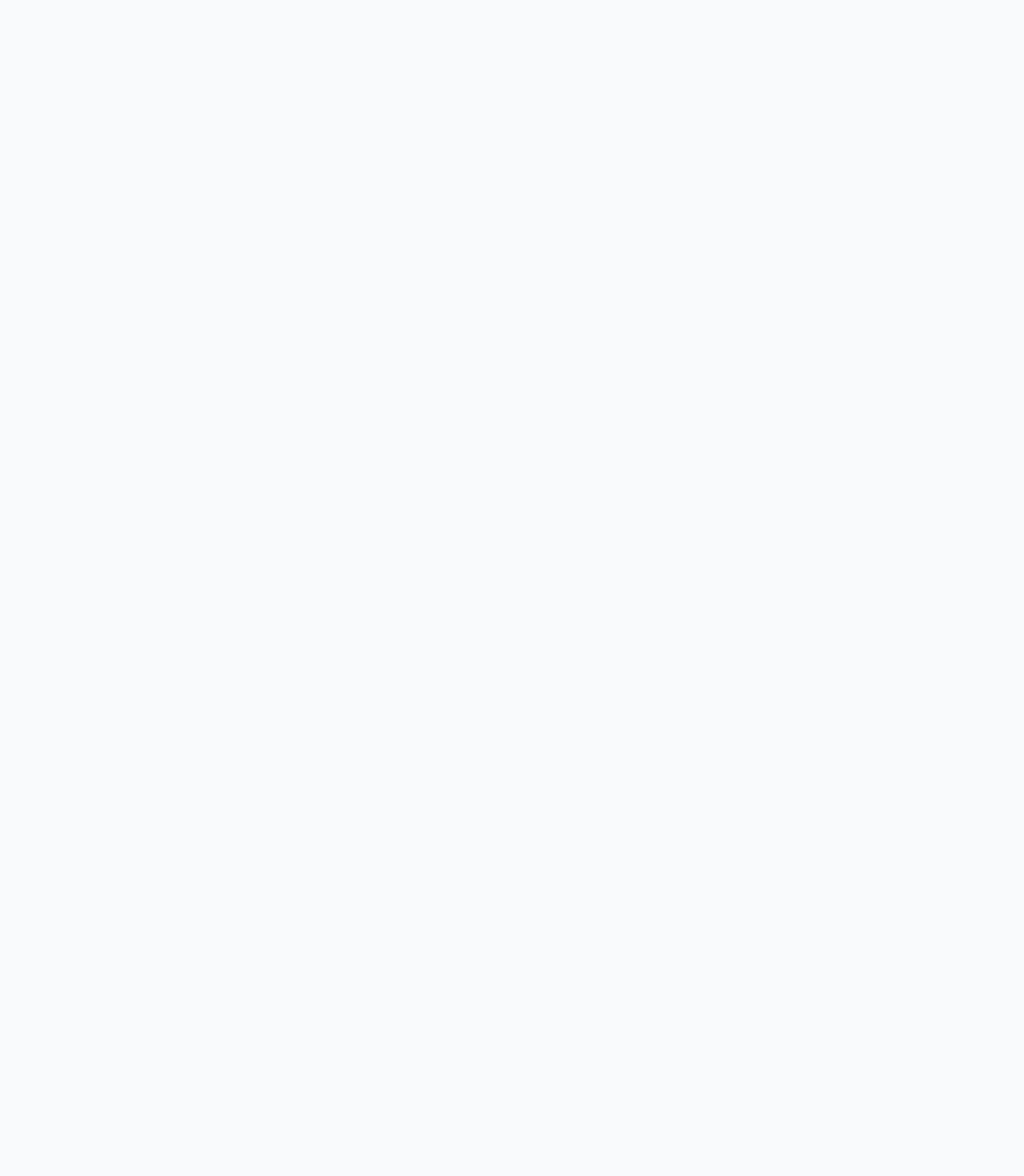
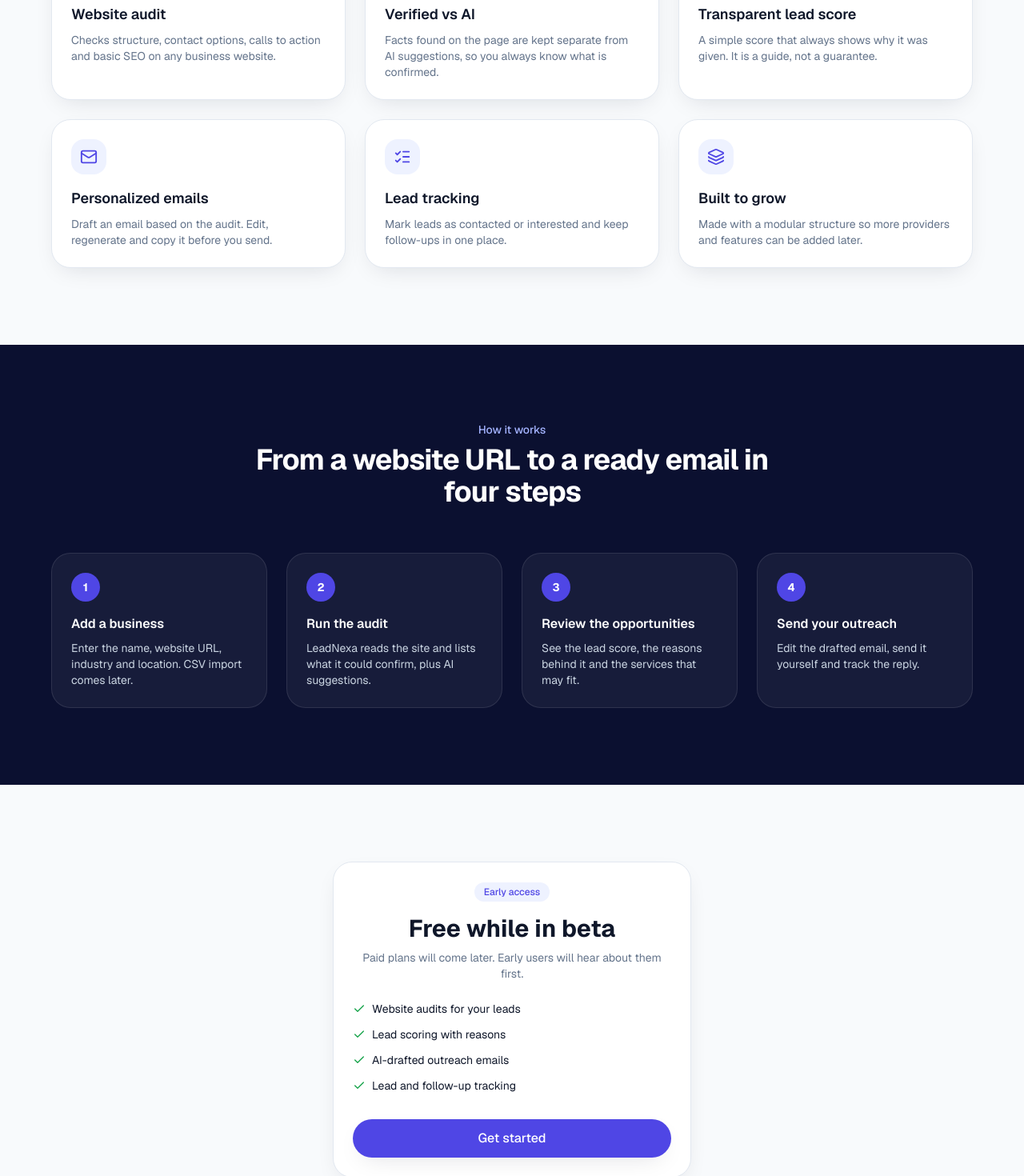
Before and after one commit to 109ART/leadnexa, a Next.js app: page / in a window 1280 px wide. Shown: the part 1330-2800 px from the top of the page at 80% size. Before the commit the page ends 949 px from the top, so only its background shows below. Built offline with nearby package versions, Linux system fonts and the light colour scheme.

Commit message:
Complete landing page sections

```diff
--- a/src/app/(marketing)/layout.tsx
+++ b/src/app/(marketing)/layout.tsx
@@ -1,4 +1,5 @@
 import Navbar from "@/components/marketing/Navbar";
+import Footer from "@/components/marketing/Footer";
 
 export default function MarketingLayout({
   children,
@@ -9,6 +10,7 @@ export default function MarketingLayout({
     <>
       <Navbar />
       {children}
+      <Footer />
     </>
   );
 }
--- a/src/app/(marketing)/page.tsx
+++ b/src/app/(marketing)/page.tsx
@@ -1,9 +1,17 @@
 import Hero from "@/components/marketing/Hero";
+import Features from "@/components/marketing/Features";
+import HowItWorks from "@/components/marketing/HowItWorks";
+import Pricing from "@/components/marketing/Pricing";
+import Cta from "@/components/marketing/Cta";
 
 export default function HomePage() {
   return (
     <main>
       <Hero />
+      <Features />
+      <HowItWorks />
+      <Pricing />
+      <Cta />
     </main>
   );
 }
--- a/src/app/globals.css
+++ b/src/app/globals.css
@@ -21,3 +21,6 @@ body {
   color: var(--color-text);
   font-family: var(--font-geist-sans), Arial, sans-serif;
 }
+html {
+  scroll-behavior: smooth;
+}
--- /dev/null
+++ b/src/components/marketing/Cta.tsx
@@ -0,0 +1,23 @@
+import Link from "next/link";
+import Reveal from "@/components/ui/Reveal";
+
+export default function Cta() {
+  return (
+    <section className="px-4 pb-24">
+      <Reveal className="mx-auto max-w-5xl rounded-[2rem] bg-linear-to-br from-primary to-secondary px-6 py-16 text-center text-white shadow-soft">
+        <h2 className="text-3xl font-bold tracking-tight sm:text-4xl">
+          Ready to find your next client?
+        </h2>
+        <p className="mx-auto mt-4 max-w-xl text-indigo-100">
+          Add your first business and see what LeadNexa finds on its website.
+        </p>
+        <Link
+          href="/signup"
+          className="mt-8 inline-block rounded-full bg-white px-7 py-3.5 font-medium text-primary transition hover:bg-indigo-50"
+        >
+          Start for free
+        </Link>
+      </Reveal>
+    </section>
+  );
+}
--- /dev/null
+++ b/src/components/marketing/Features.tsx
@@ -0,0 +1,69 @@
+import { Search, Gauge, Mail, ListChecks, ShieldCheck, Layers } from "lucide-react";
+import Card from "@/components/ui/Card";
+import Reveal from "@/components/ui/Reveal";
+
+const features = [
+  {
+    icon: Search,
+    title: "Website audit",
+    text: "Checks structure, contact options, calls to action and basic SEO on any business website.",
+  },
+  {
+    icon: ShieldCheck,
+    title: "Verified vs AI",
+    text: "Facts found on the page are kept separate from AI suggestions, so you always know what is confirmed.",
+  },
+  {
+    icon: Gauge,
+    title: "Transparent lead score",
+    text: "A simple score that always shows why it was given. It is a guide, not a guarantee.",
+  },
+  {
+    icon: Mail,
+    title: "Personalized emails",
+    text: "Draft an email based on the audit. Edit, regenerate and copy it before you send.",
+  },
+  {
+    icon: ListChecks,
+    title: "Lead tracking",
+    text: "Mark leads as contacted or interested and keep follow-ups in one place.",
+  },
+  {
+    icon: Layers,
+    title: "Built to grow",
+    text: "Made with a modular structure so more providers and features can be added later.",
+  },
+];
+
+export default function Features() {
+  return (
+    <section id="features" className="px-4 py-24">
+      <div className="mx-auto max-w-6xl">
+        <Reveal className="mx-auto max-w-2xl text-center">
+          <p className="text-sm font-medium text-primary">Features</p>
+          <h2 className="mt-2 text-3xl font-bold tracking-tight sm:text-4xl">
+            Everything you need to reach the right clients
+          </h2>
+          <p className="mt-4 text-muted">
+            Less time researching, more time on outreach that actually fits
+            each business.
+          </p>
+        </Reveal>
+
+        <div className="mt-14 grid gap-6 sm:grid-cols-2 lg:grid-cols-3">
+          {features.map((f, i) => (
+            <Reveal key={f.title} delay={i * 0.05}>
+              <Card className="h-full transition duration-200 hover:-translate-y-1 hover:shadow-lg">
+                <span className="grid h-11 w-11 place-items-center rounded-2xl bg-indigo-50 text-primary">
+                  <f.icon size={22} />
+                </span>
+                <h3 className="mt-4 text-lg font-semibold">{f.title}</h3>
+                <p className="mt-2 text-sm text-muted">{f.text}</p>
+              </Card>
+            </Reveal>
+          ))}
+        </div>
+      </div>
+    </section>
+  );
+}
--- /dev/null
+++ b/src/components/marketing/Footer.tsx
@@ -0,0 +1,19 @@
+import Link from "next/link";
+import { APP_NAME } from "@/lib/constants";
+
+export default function Footer() {
+  return (
+    <footer className="border-t border-border px-4 py-10">
+      <div className="mx-auto flex max-w-6xl flex-col items-center justify-between gap-4 text-sm text-muted sm:flex-row">
+        <p>
+          © {new Date().getFullYear()} {APP_NAME}. All rights reserved.
+        </p>
+        <div className="flex gap-6">
+          <Link href="#features" className="hover:text-text">Features</Link>
+          <Link href="#how-it-works" className="hover:text-text">How it works</Link>
+          <Link href="#pricing" className="hover:text-text">Pricing</Link>
+        </div>
+      </div>
+    </footer>
+  );
+}
--- /dev/null
+++ b/src/components/marketing/HowItWorks.tsx
@@ -0,0 +1,49 @@
+import Reveal from "@/components/ui/Reveal";
+
+const steps = [
+  {
+    title: "Add a business",
+    text: "Enter the name, website URL, industry and location. CSV import comes later.",
+  },
+  {
+    title: "Run the audit",
+    text: "LeadNexa reads the site and lists what it could confirm, plus AI suggestions.",
+  },
+  {
+    title: "Review the opportunities",
+    text: "See the lead score, the reasons behind it and the services that may fit.",
+  },
+  {
+    title: "Send your outreach",
+    text: "Edit the drafted email, send it yourself and track the reply.",
+  },
+];
+
+export default function HowItWorks() {
+  return (
+    <section id="how-it-works" className="bg-navy px-4 py-24 text-white">
+      <div className="mx-auto max-w-6xl">
+        <Reveal className="mx-auto max-w-2xl text-center">
+          <p className="text-sm font-medium text-indigo-300">How it works</p>
+          <h2 className="mt-2 text-3xl font-bold tracking-tight sm:text-4xl">
+            From a website URL to a ready email in four steps
+          </h2>
+        </Reveal>
+
+        <div className="mt-14 grid gap-6 sm:grid-cols-2 lg:grid-cols-4">
+          {steps.map((s, i) => (
+            <Reveal key={s.title} delay={i * 0.08}>
+              <div className="h-full rounded-card border border-white/10 bg-white/5 p-6">
+                <span className="grid h-9 w-9 place-items-center rounded-full bg-primary text-sm font-bold">
+                  {i + 1}
+                </span>
+                <h3 className="mt-4 font-semibold">{s.title}</h3>
+                <p className="mt-2 text-sm text-slate-300">{s.text}</p>
+              </div>
+            </Reveal>
+          ))}
+        </div>
+      </div>
+    </section>
+  );
+}
--- /dev/null
+++ b/src/components/marketing/Pricing.tsx
@@ -0,0 +1,42 @@
+import Link from "next/link";
+import { Check } from "lucide-react";
+import Card from "@/components/ui/Card";
+import Badge from "@/components/ui/Badge";
+import Reveal from "@/components/ui/Reveal";
+
+const included = [
+  "Website audits for your leads",
+  "Lead scoring with reasons",
+  "AI-drafted outreach emails",
+  "Lead and follow-up tracking",
+];
+
+export default function Pricing() {
+  return (
+    <section id="pricing" className="px-4 py-24">
+      <Reveal className="mx-auto max-w-md">
+        <Card className="text-center">
+          <Badge>Early access</Badge>
+          <h2 className="mt-4 text-3xl font-bold">Free while in beta</h2>
+          <p className="mt-2 text-sm text-muted">
+            Paid plans will come later. Early users will hear about them first.
+          </p>
+          <ul className="mt-6 space-y-3 text-left text-sm">
+            {included.map((item) => (
+              <li key={item} className="flex items-center gap-2">
+                <Check size={16} className="text-success" />
+                {item}
+              </li>
+            ))}
+          </ul>
+          <Link
+            href="/signup"
+            className="mt-8 block rounded-full bg-primary px-6 py-3 text-center font-medium text-white shadow-soft transition hover:bg-indigo-700"
+          >
+            Get started
+          </Link>
+        </Card>
+      </Reveal>
+    </section>
+  );
+}
--- /dev/null
+++ b/src/components/ui/Reveal.tsx
@@ -0,0 +1,25 @@
+"use client";
+
+import { motion } from "motion/react";
+
+export default function Reveal({
+  children,
+  delay = 0,
+  className,
+}: {
+  children: React.ReactNode;
+  delay?: number;
+  className?: string;
+}) {
+  return (
+    <motion.div
+      initial={{ opacity: 0, y: 24 }}
+      whileInView={{ opacity: 1, y: 0 }}
+      viewport={{ once: true, margin: "-80px" }}
+      transition={{ duration: 0.5, delay }}
+      className={className}
+    >
+      {children}
+    </motion.div>
+  );
+}
```
